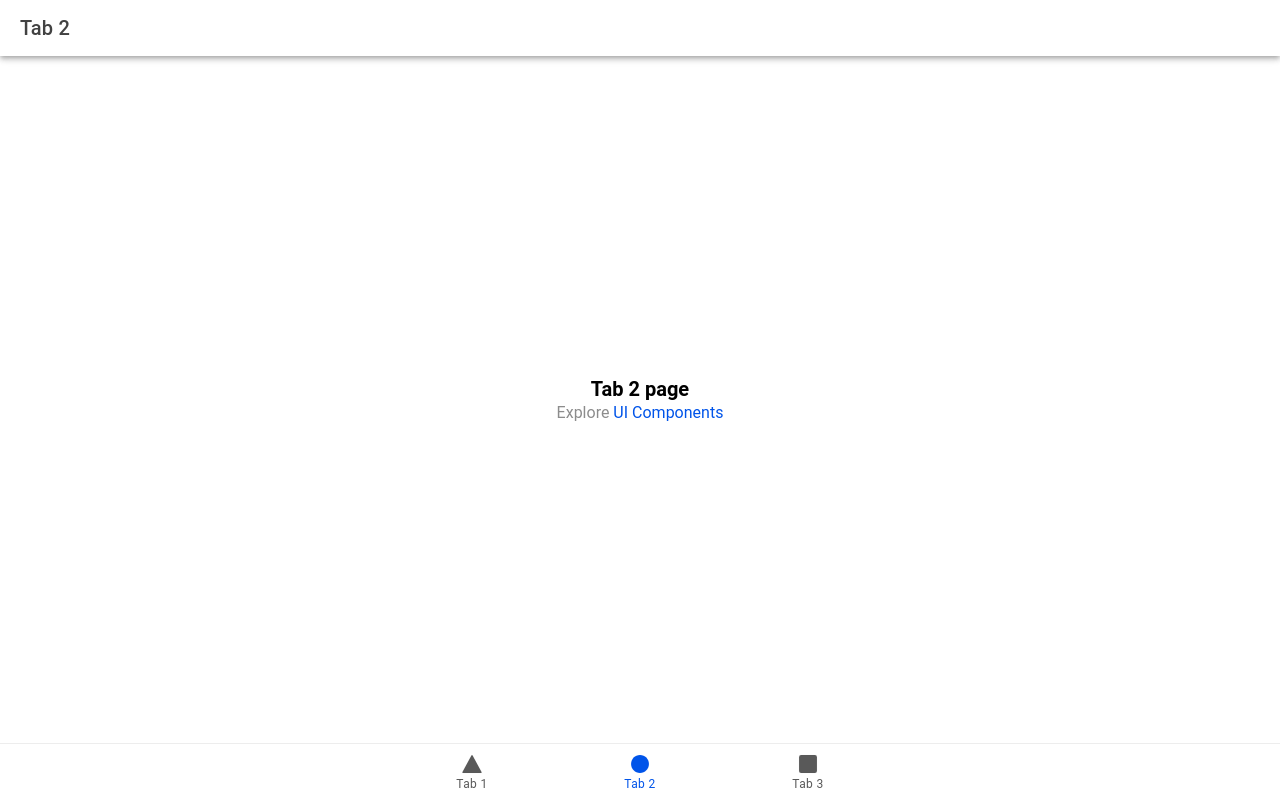
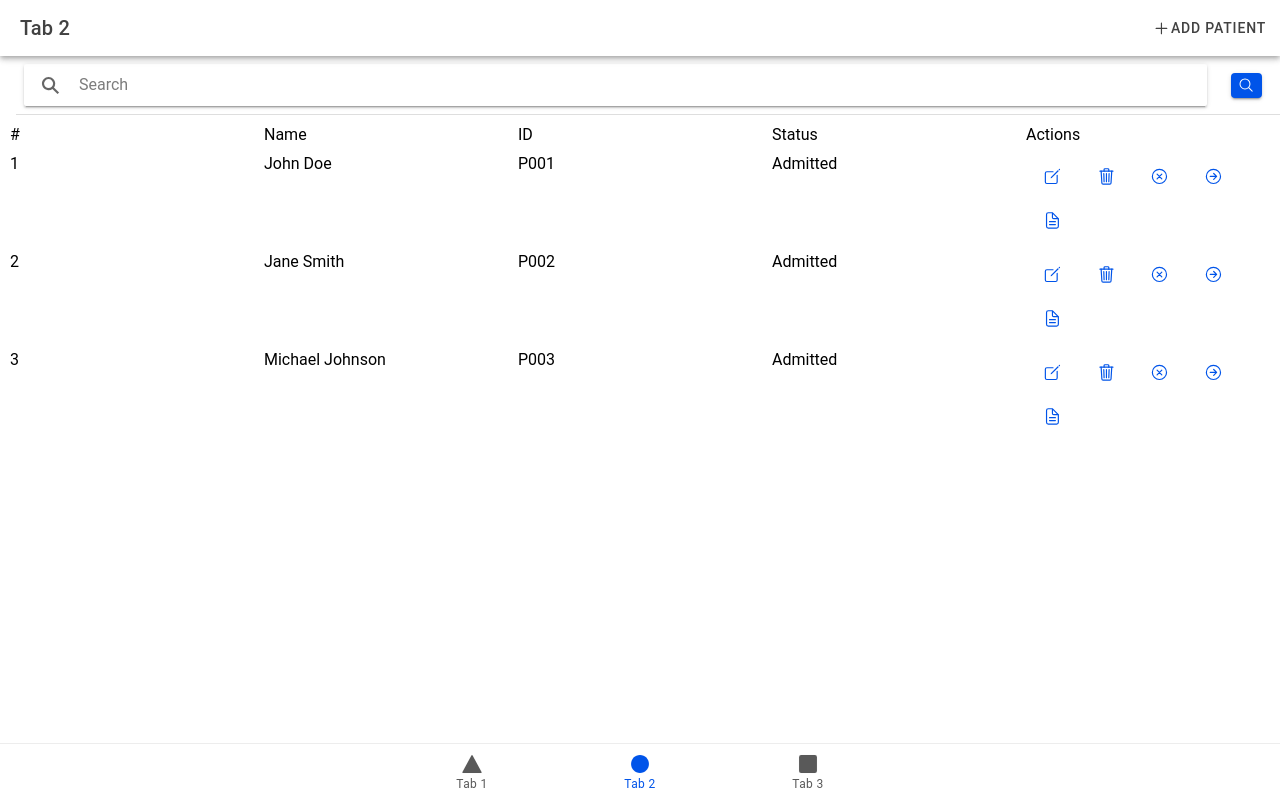
Before and after one commit to chetverg23/spitali, a React (Vite) app: page /tab2 in a window 1280 px wide. Built offline with nearby package versions, Linux system fonts and the light colour scheme.

Commit message:
Update Tab2.tsx

```diff
--- a/src/pages/Tab2.tsx
+++ b/src/pages/Tab2.tsx
@@ -1,22 +1,230 @@
-import { IonContent, IonHeader, IonPage, IonTitle, IonToolbar } from '@ionic/react';
-import ExploreContainer from '../components/ExploreContainer';
+import React, { useState } from 'react';
+import {
+  IonContent,
+  IonHeader,
+  IonPage,
+  IonTitle,
+  IonToolbar,
+  IonButtons,
+  IonButton,
+  IonIcon,
+  IonSearchbar,
+  IonItem,
+  IonGrid,
+  IonRow,
+  IonCol,
+  IonModal,
+  IonInput,
+  IonLabel,
+  IonItemDivider,
+  IonAlert,
+  IonText,
+} from '@ionic/react';
+import {
+  searchOutline,
+  addOutline,
+  createOutline,
+  trashOutline,
+  closeOutline,
+  arrowForwardOutline,
+  documentTextOutline,
+  closeCircleOutline,
+  arrowForwardCircleOutline,
+} from 'ionicons/icons';
 import './Tab2.css';
 
+interface Patient {
+  name: string;
+  id: string;
+  status: string;
+  clinicalRecords: string[];
+}
+
 const Tab2: React.FC = () => {
+  const [patients, setPatients] = useState<Patient[]>([
+    { name: 'John Doe', id: 'P001', status: 'Admitted', clinicalRecords: ['Initial checkup', 'Follow-up X-ray'] },
+    { name: 'Jane Smith', id: 'P002', status: 'Admitted', clinicalRecords: ['Blood test', 'MRI scan'] },
+    { name: 'Michael Johnson', id: 'P003', status: 'Admitted', clinicalRecords: ['Physical therapy session'] },
+  ]);
+
+  const [showModal, setShowModal] = useState(false);
+  const [selectedPatient, setSelectedPatient] = useState<Patient | null>(null);
+  const [deleteIndex, setDeleteIndex] = useState<number | null>(null);
+
+  const [searchText, setSearchText] = useState('');
+
+  const filteredPatients = patients.filter(patient =>
+    patient.name.toLowerCase().includes(searchText.toLowerCase()) ||
+    patient.id.toLowerCase().includes(searchText.toLowerCase())
+  );
+
+  const handleDelete = (index: number) => {
+    setDeleteIndex(index);
+  };
+
+  const handleDeleteConfirmed = () => {
+    if (deleteIndex !== null) {
+      const updatedPatients = patients.filter((_, i) => i !== deleteIndex);
+      setPatients(updatedPatients);
+      setDeleteIndex(null); // Reset delete index
+    }
+  };
+
+  const handleEdit = (index: number) => {
+    const newName = prompt("Enter new patient name:", patients[index].name);
+    if (newName) {
+      const updatedPatients = [...patients];
+      updatedPatients[index] = { ...patients[index], name: newName };
+      setPatients(updatedPatients);
+    }
+  };
+
+  const handleDischarge = (index: number) => {
+    const updatedPatients = [...patients];
+    updatedPatients[index] = { ...patients[index], status: 'Discharged' };
+    setPatients(updatedPatients);
+  };
+
+  const openClinicalRecords = (index: number) => {
+    setSelectedPatient(patients[index]);
+    setShowModal(true);
+  };
+
+  const handleNext = (index: number) => {
+    alert(`Proceed to next action for ${patients[index].name}`);
+    // Add logic for next action
+  };
+
   return (
     <IonPage>
       <IonHeader>
         <IonToolbar>
           <IonTitle>Tab 2</IonTitle>
+          <IonButtons slot="end">
+            <IonButton onClick={() => setShowModal(true)}>
+              <IonIcon icon={addOutline} />
+              Add Patient
+            </IonButton>
+          </IonButtons>
         </IonToolbar>
       </IonHeader>
-      <IonContent fullscreen>
+      <IonContent fullscreen className="tab2-content">
         <IonHeader collapse="condense">
           <IonToolbar>
             <IonTitle size="large">Tab 2</IonTitle>
           </IonToolbar>
         </IonHeader>
-        <ExploreContainer name="Tab 2 page" />
+        <IonItem>
+          <IonSearchbar
+            placeholder="Search"
+            value={searchText}
+            onIonInput={(e: any) => setSearchText(e.target.value)}
+          ></IonSearchbar>
+          <IonButton slot="end">
+            <IonIcon icon={searchOutline} />
+          </IonButton>
+        </IonItem>
+        <IonGrid>
+          <IonRow>
+            <IonCol>#</IonCol>
+            <IonCol>Name</IonCol>
+            <IonCol>ID</IonCol>
+            <IonCol>Status</IonCol>
+            <IonCol>Actions</IonCol>
+          </IonRow>
+          {filteredPatients.map((patient, index) => (
+            <IonRow key={index}>
+              <IonCol>{index + 1}</IonCol>
+              <IonCol>{patient.name}</IonCol>
+              <IonCol>{patient.id}</IonCol>
+              <IonCol>{patient.status}</IonCol>
+              <IonCol>
+                <IonButton onClick={() => handleEdit(index)} fill="clear">
+                  <IonIcon icon={createOutline} />
+                </IonButton>
+                <IonButton onClick={() => handleDelete(index)} fill="clear">
+                  <IonIcon icon={trashOutline} />
+                </IonButton>
+                <IonButton onClick={() => handleDischarge(index)} fill="clear">
+                  <IonIcon icon={closeCircleOutline} />
+                </IonButton>
+                <IonButton onClick={() => handleNext(index)} fill="clear">
+                  <IonIcon icon={arrowForwardCircleOutline} />
+                </IonButton>
+                <IonButton onClick={() => openClinicalRecords(index)} fill="clear">
+                  <IonIcon icon={documentTextOutline} />
+                </IonButton>
+              </IonCol>
+            </IonRow>
+          ))}
+        </IonGrid>
+
+        {/* Modal for Clinical Records */}
+        <IonModal isOpen={showModal} onDidDismiss={() => setShowModal(false)}>
+          <IonHeader>
+            <IonToolbar>
+              <IonTitle>Clinical Records</IonTitle>
+              <IonButtons slot="end">
+                <IonButton onClick={() => setShowModal(false)}>
+                  <IonIcon icon={closeOutline} slot="icon-only" />
+                </IonButton>
+              </IonButtons>
+            </IonToolbar>
+          </IonHeader>
+          <IonContent>
+            {selectedPatient && (
+              <IonGrid>
+                <IonRow>
+                  <IonCol>
+                    <IonItemDivider>Name:</IonItemDivider>
+                    <IonText>{selectedPatient.name}</IonText>
+                  </IonCol>
+                  <IonCol>
+                    <IonItemDivider>ID:</IonItemDivider>
+                    <IonText>{selectedPatient.id}</IonText>
+                  </IonCol>
+                </IonRow>
+                <IonRow>
+                  <IonCol>
+                    <IonItemDivider>Status:</IonItemDivider>
+                    <IonText>{selectedPatient.status}</IonText>
+                  </IonCol>
+                </IonRow>
+                <IonRow>
+                  <IonCol>
+                    <IonItemDivider>Clinical Records:</IonItemDivider>
+                    {selectedPatient.clinicalRecords.map((record, index) => (
+                      <IonItem key={index}>
+                        <IonText>{record}</IonText>
+                      </IonItem>
+                    ))}
+                  </IonCol>
+                </IonRow>
+              </IonGrid>
+            )}
+          </IonContent>
+        </IonModal>
+
+        {/* Confirmation Alert for Delete */}
+        <IonAlert
+          isOpen={deleteIndex !== null}
+          onDidDismiss={() => setDeleteIndex(null)}
+          header={'Confirm Delete'}
+          message={'Are you sure you want to delete this patient?'}
+          buttons={[
+            {
+              text: 'Cancel',
+              role: 'cancel',
+              handler: () => {
+                setDeleteIndex(null);
+              },
+            },
+            {
+              text: 'Delete',
+              handler: handleDeleteConfirmed,
+            },
+          ]}
+        />
       </IonContent>
     </IonPage>
   );
```
